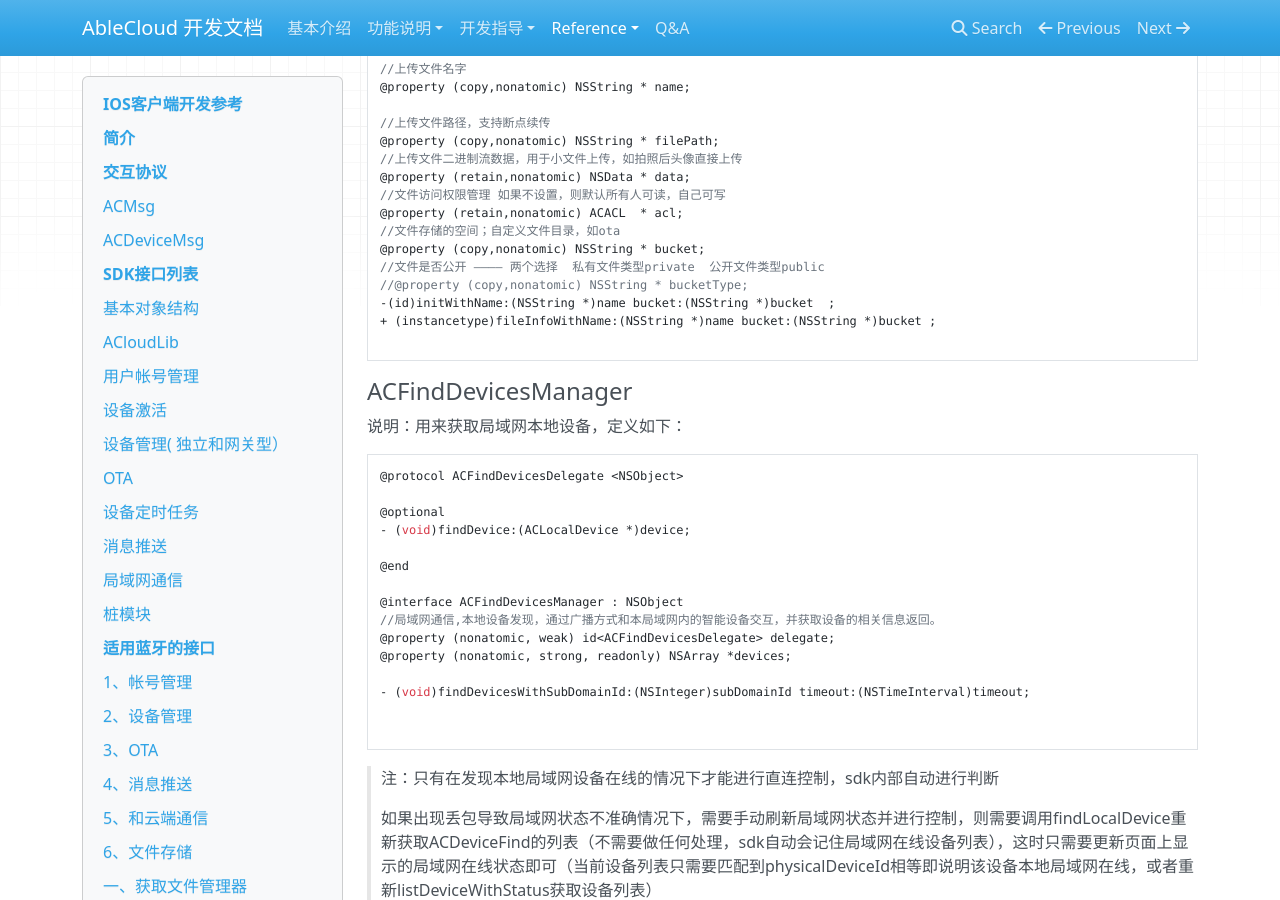
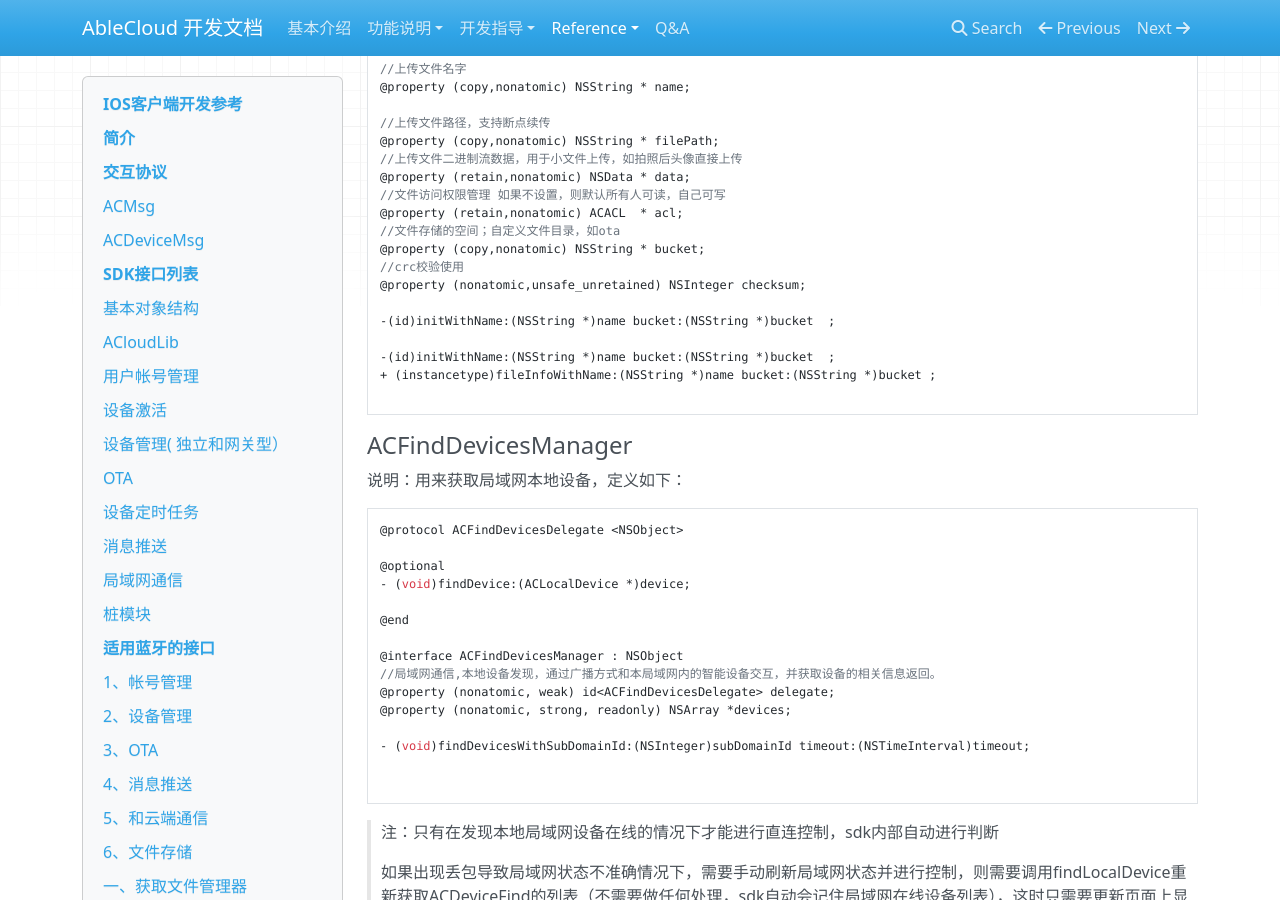
Before and after one commit to JessonW/rd_docs, an MkDocs documentation site: the page built from docs/reference/iOS.md, in a window 1280 px wide and 900 px high, scrolled down 6038 px. Built offline with MkDocs 1.6.1, drawn with Linux system fonts in a browser that asks for light colours; nearby versions of some CDN libraries; old or Windows-style settings are respelled for this version of MkDocs; some of the changed text lies outside the part shown.

Commit message:
update format

```diff
--- a/docs/reference/iOS.md
+++ b/docs/reference/iOS.md
@@ -299,8 +299,11 @@ ACDeviceMsg定义如下：
 @property (retain,nonatomic) ACACL  * acl;
 //文件存储的空间；自定义文件目录，如ota
 @property (copy,nonatomic) NSString * bucket;
-//文件是否公开 ———— 两个选择  私有文件类型private  公开文件类型public
-//@property (copy,nonatomic) NSString * bucketType;
+//crc校验使用
+@property (nonatomic,unsafe_unretained) NSInteger checksum;
+
+-(id)initWithName:(NSString *)name bucket:(NSString *)bucket  ;
+
 -(id)initWithName:(NSString *)name bucket:(NSString *)bucket  ;
 + (instancetype)fileInfoWithName:(NSString *)name bucket:(NSString *)bucket ;
 
```
Also changed, not shown: other parts of docs/reference/iOS.md (+15 -5 lines), docs/develop_guide/iOS.md (+5 -1 lines), 2 other files.
